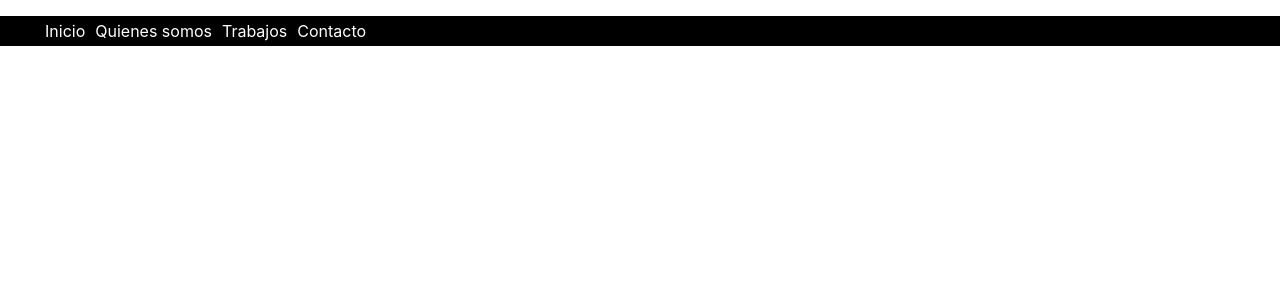
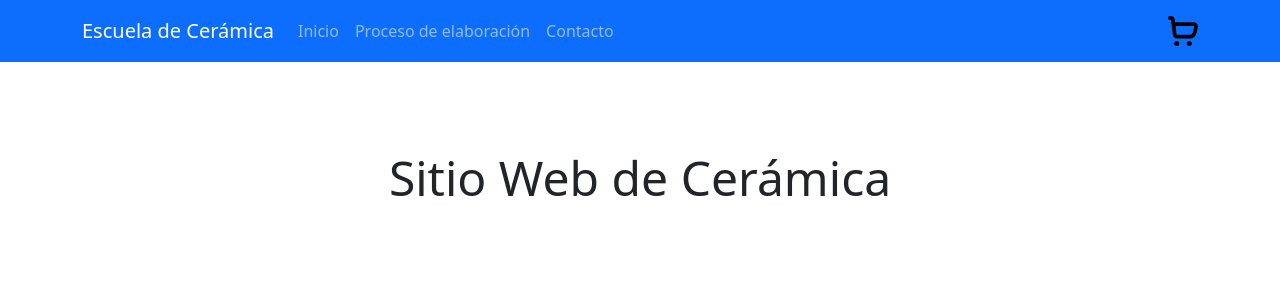
Before and after one commit to OscarRoth/desafioReactClase2, a React (Create React App) app: page / in a window 1280 px wide. Shown: the top 300 px of the page. Built offline with nearby package versions, Linux system fonts and the light colour scheme.

Commit message:
desafio-3

```diff
--- a/package.json
+++ b/package.json
@@ -6,7 +6,9 @@
     "@testing-library/jest-dom": "^5.16.4",
     "@testing-library/react": "^13.3.0",
     "@testing-library/user-event": "^13.5.0",
+    "bootstrap": "^5.1.3",
     "react": "^18.1.0",
+    "react-bootstrap": "^2.4.0",
     "react-dom": "^18.1.0",
     "react-scripts": "5.0.1",
     "web-vitals": "^2.1.4"
--- a/src/App.js
+++ b/src/App.js
@@ -1,9 +1,12 @@
-import NavBar from './componentes/NavBar';
+import NavBar from './componentes/NavBar/NavBar';
+import 'bootstrap/dist/css/bootstrap.min.css';
+import ItemListContainer from './componentes/ItemListContainer/Index';
 
 function App() {
   return (
     <div>
       <NavBar/>
+      <ItemListContainer greeting = {"Sitio Web de Cerámica"}/>
     </div>
   );
 }
--- /dev/null
+++ b/src/componentes/CartWidget/Index.jsx
@@ -0,0 +1,15 @@
+import React from "react";
+
+import './styles.css';
+
+const CardWidget = () => {
+    return (
+        <>
+
+            <img src="/assets/img/carrito-de-compras.svg" alt="carrito" className="CursorPointer"/>
+
+            </>
+    )
+};
+
+export default CardWidget
--- /dev/null
+++ b/src/componentes/CartWidget/styles.css
@@ -0,0 +1,12 @@
+img {
+    width: 30px;
+    height: 30px;
+}
+
+.CursorPointer {
+    cursor: pointer;
+}
+
+.CursorPointer:hover {
+    opacity: 0.5;
+}
--- /dev/null
+++ b/src/componentes/ItemListContainer/Index.jsx
@@ -0,0 +1,16 @@
+import React from "react";
+import './styles.css';
+
+import Container from 'react-bootstrap/Container';
+//import Row from 'react-bootstrap/Row';
+//import Col from 'react-bootstrap/Col';
+
+const ItemListContainer = ({greeting}) => {
+    return (
+        <Container className="mensaje">
+            <p>{greeting}</p>
+        </Container>
+    )
+}
+
+export default ItemListContainer
--- /dev/null
+++ b/src/componentes/ItemListContainer/styles.css
@@ -0,0 +1,9 @@
+.mensaje {
+    display: flex;
+    justify-content: center;
+    align-items: flex-start;
+}
+p {
+    margin-top: 80px;
+    font-size: 3rem;
+}
--- a/src/componentes/NavBar.jsx
+++ /dev/null
@@ -1,15 +0,0 @@
-import React from "react";
-import "../App.css"
-
-const NavBar = () => {
-    return (
-        <ul>
-            <li><a href="#home">Inicio</a></li>
-            <li><a href="#news">Quienes somos</a></li>
-            <li><a href="#contact">Trabajos</a></li>
-            <li><a className="active" href="#about">Contacto</a></li>
-        </ul>
-    )
-}
-
-export default NavBar
--- /dev/null
+++ b/src/componentes/NavBar/NavBar.jsx
@@ -0,0 +1,30 @@
+import React from 'react';
+import Container from 'react-bootstrap/Container';
+import Nav from 'react-bootstrap/Nav';
+import Navbar from 'react-bootstrap/Navbar';
+import CardWidget from '../CartWidget/Index';
+
+const NavBar = () => {
+    return (
+        <>
+        <Navbar bg="primary" variant="dark">
+            <Container>
+            <Navbar.Brand href="#home">Escuela de Cerámica</Navbar.Brand>
+            <Nav className="me-auto">
+                <Nav.Link href="#home">Inicio</Nav.Link>
+                <Nav.Link href="#features">Proceso de elaboración</Nav.Link>
+                <Nav.Link href="#pricing">Contacto</Nav.Link>
+            </Nav>
+            <Navbar.Toggle />
+            <Navbar.Collapse className="justify-content-end">
+                <Navbar.Text>
+                    <CardWidget/>
+                </Navbar.Text>
+            </Navbar.Collapse>
+            </Container>
+        </Navbar>
+        </>
+    )
+};
+
+export default NavBar
```
Also changed, not shown: public/index.html (+1 -21 lines), public/assets/img/carrito-de-compras.svg (added), 1 other file (tests, documents, lock files or other folders).
